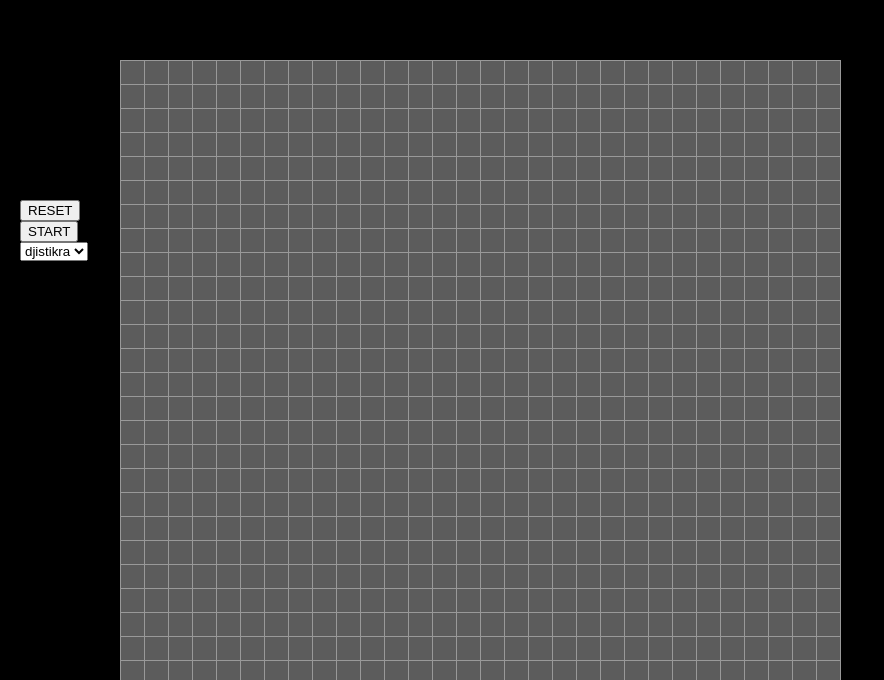
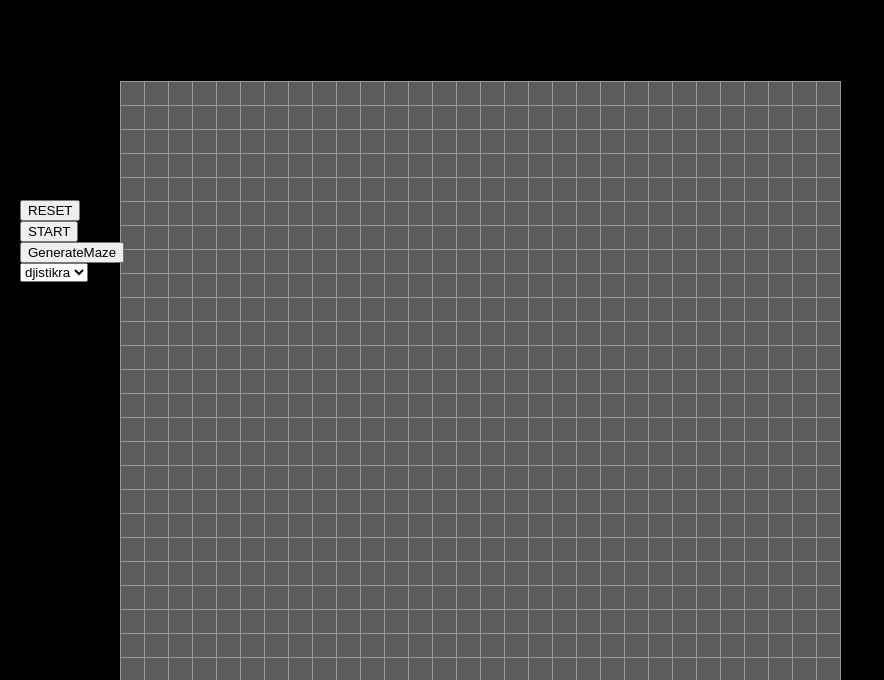
Before and after one commit to garmoned/pathfinding, a React (Create React App) app: page / in a window 1280 px wide. Shown: the part 120-800 px from the top of the page, without its empty margins (0-884 px from the left). Built offline with nearby package versions, Linux system fonts and the light colour scheme.

Commit message:
fixed A* and added mazegen

```diff
--- a/src/components/Board.jsx
+++ b/src/components/Board.jsx
@@ -2,6 +2,7 @@ import Square from './Square'
 import React from 'react'
 import Controls from './Controls'
 import Solver from '../objects/solver'
+import mazegen from '../objects/mazegen'
 
 class Board extends React.Component {
 
@@ -50,6 +51,8 @@ class Board extends React.Component {
         await this.setState({ bState: newBoardState })
     }
 
+
+
     resetBoard = async () => {
         clearInterval(this.solving)
         this.solver = null
@@ -95,6 +98,11 @@ class Board extends React.Component {
         this.setState({algoption:algoption})
     }
 
+    generateMaze = () => {
+        var maze = mazegen(this.state.bState)
+        this.setState({bState:maze})
+    }
+
 
     render() {
         return (
@@ -104,6 +112,7 @@ class Board extends React.Component {
                         reset={this.resetBoard}
                         solve={this.startSolving}
                         getOption = {this.getOption}
+                        generateMaze = {this.generateMaze}
                     /></div>
                 <div className="board">
 
--- a/src/components/Controls.jsx
+++ b/src/components/Controls.jsx
@@ -8,6 +8,7 @@ class Controls extends React.Component {
         this.reset = props.reset.bind(this)
         this.solve = props.solve.bind(this)
         this.getOption = props.getOption.bind(this)
+        this.generateMaze = props.generateMaze.bind(this)
     }
 
     handleClick = async () =>{
@@ -18,6 +19,8 @@ class Controls extends React.Component {
     startSolving = async () =>{
         await this.solve();
     }
+
+
 
     render() {
         return (
@@ -33,6 +36,12 @@ class Controls extends React.Component {
                     START
             </button>
 
+            <button
+                    onClick={this.generateMaze}
+                >
+                    GenerateMaze
+            </button>
+
             <select onChange = {this.getOption}>
                 <option value = "djistikra">djistikra</option>
                 <option value = "star">A*</option>
--- /dev/null
+++ b/src/objects/mazegen.js
@@ -0,0 +1,34 @@
+class mazegen {
+
+    constructor(){
+        //do nothing
+    }
+
+    generateMaze = (boardstate) => {
+
+        var newBoard = this.fillWithWalls(boardstate)
+
+        return newBoard
+
+    }
+
+
+
+    fillWithWalls = (boardState) => {
+
+        for(let i = 0; i < boardState[0].length; i++){
+            for(let x = 0; x < boardState[0].length; i++){
+                boardState[i][x] = 2
+            }
+        }
+
+        return boardState
+    }
+
+}
+
+
+
+
+
+export default mazegen
--- a/src/objects/solver.js
+++ b/src/objects/solver.js
@@ -114,10 +114,10 @@ class Solver {
     }
 
     distanceFromGoal = (node) =>{
-        let xDist = this.starting.x - node.x
-        let yDist = this.starting.y - node.y
+        let xDist = this.end.x - node.x
+        let yDist = this.end.y - node.y
 
-        return Math.pow(xDist,2) + Math.pow(yDist,2)
+        return Math.pow(Math.pow(xDist,2) + Math.pow(yDist,2),.5)
     }
 
     drawLine = () =>{
```
